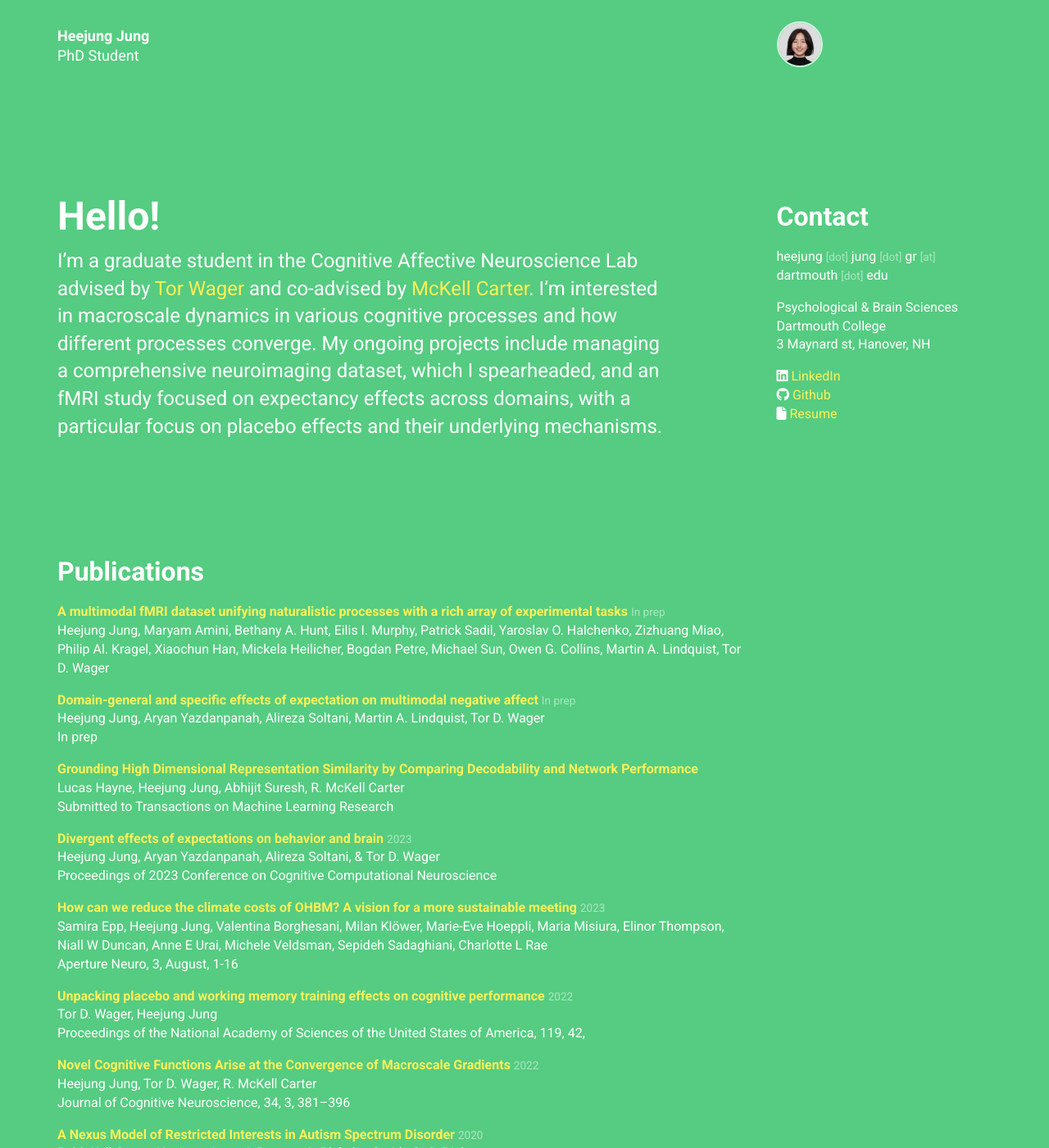
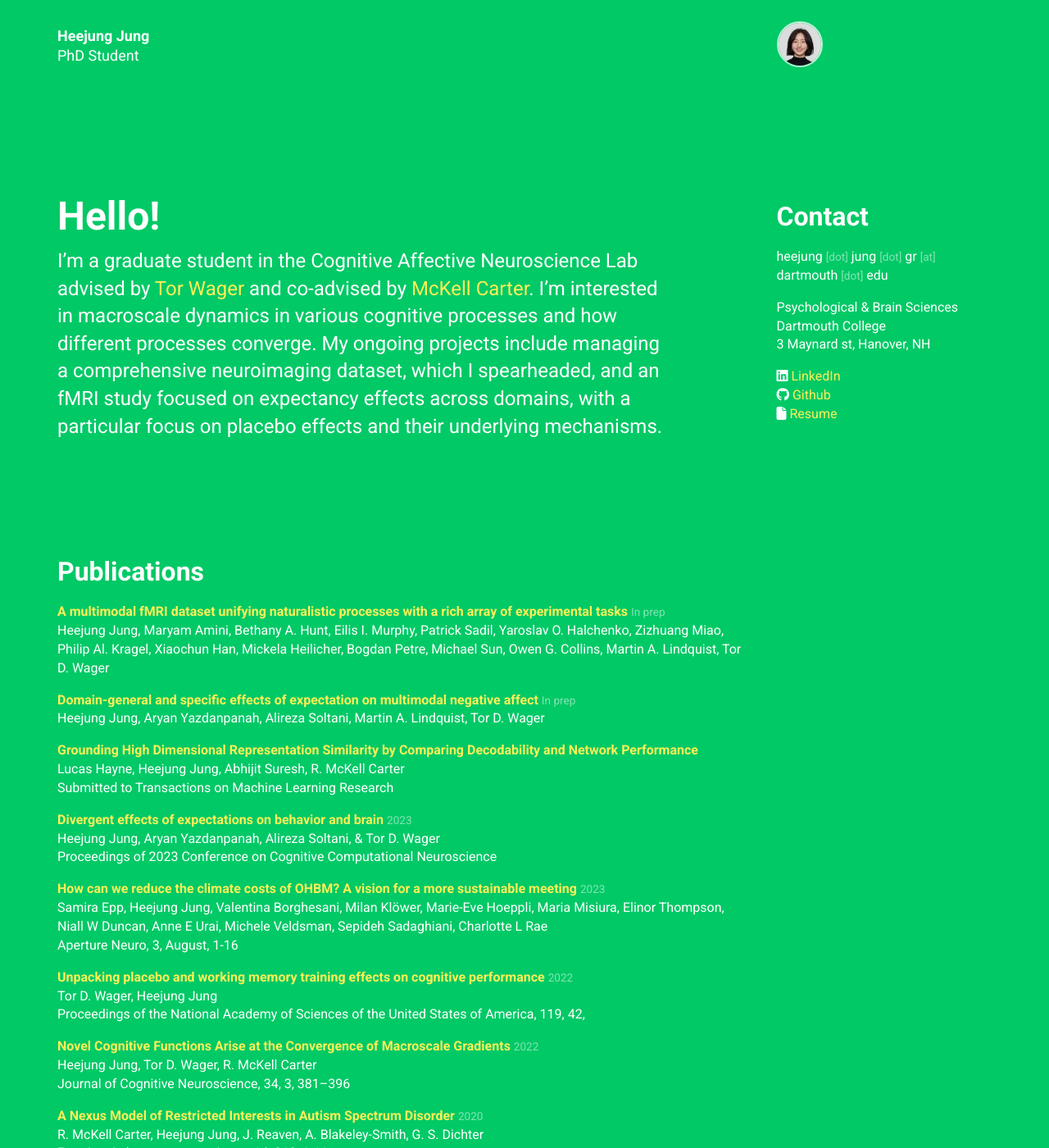
Before and after one commit to jungheejung/jungheejung.github.io, a Jekyll site: the page built from index.html, in a window 1280 px wide and 1400 px high. Shown: the whole window at 82% size. Built offline with Jekyll 4.4.1, drawn with Linux system fonts in a browser that asks for light colours; nearby versions of some CDN libraries.

Commit message:
STY: update color; remove inprep

```diff
--- a/_data/publications.yml
+++ b/_data/publications.yml
@@ -16,7 +16,6 @@
   title: "Domain-general and specific effects of expectation on multimodal negative affect"
   authors: Heejung Jung, Aryan Yazdanpanah, Alireza Soltani, Martin A. Lindquist, Tor D. Wager
   year: In prep
-  conference: In prep
 - type: conference
   title: "Grounding High Dimensional Representation Similarity by Comparing Decodability and Network Performance"
   authors: Lucas Hayne, Heejung Jung, Abhijit Suresh, R. McKell Carter
--- a/assets/albertine/css/default.css
+++ b/assets/albertine/css/default.css
@@ -55,7 +55,8 @@ section {
     /* color:#C992B4; */
     /* color:#fc4445; */
     /* color:#C64191; */
-    color: #7AF864;
+    /* color: #7AF864; */
+    color: #00C966;
   }
   section .lead {
     font-size:24px;
@@ -70,7 +71,8 @@ section {
   section a:hover {
     /* color: #2C2AD7; */
     /* color:#70D6FF; */
-    color:#2868CE;
+    /* color:#2868CE; */
+    color: #0B5EFE;
   }
 
 /*******************
@@ -84,7 +86,8 @@ section {
   /* background-color: #89CFF0;  */
   /* #BAFFAD */
   /* background-color: #BFDBFE;  */
-  background-color: #55CC81;
+  background-color:#00C966;
+   /* #55CC81; */
    /* #CC99CC; */
    /* testcolor: #A6C6FD;
   testcolor: #AEC6F7;  */
```
